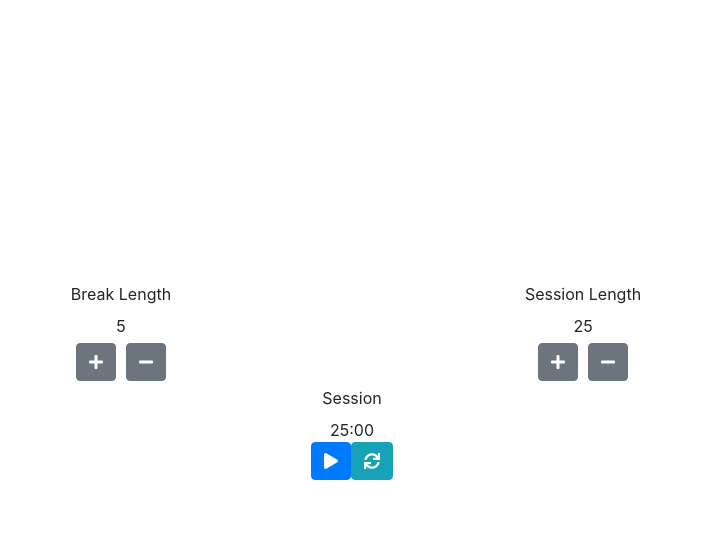
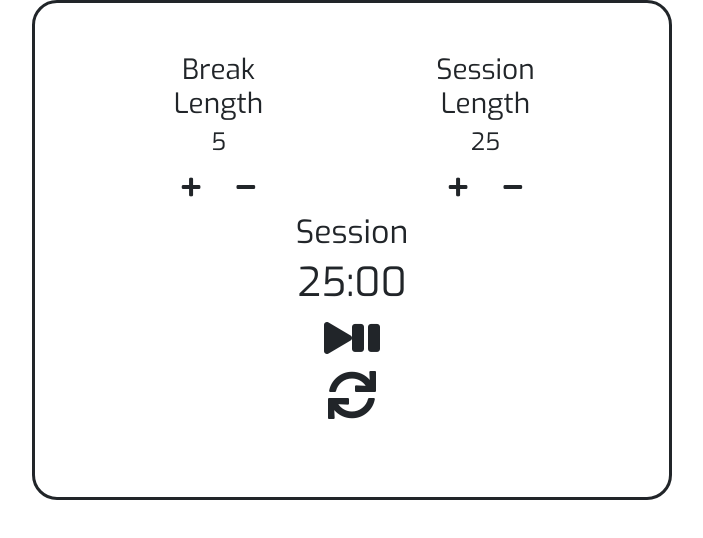
Before and after one commit to InaSLew/frontendLibrariesProjects, a React app in the folder pomodoroClock/: page / in a window 1280 px wide. Shown: the whole page, without its empty margins (288-991 px from the left). Built offline with nearby package versions, Linux system fonts and the light colour scheme.

Commit message:
Passed all tests and polished the look

```diff
--- a/pomodoroClock/public/index.html
+++ b/pomodoroClock/public/index.html
@@ -11,6 +11,7 @@
     <link rel="manifest" href="%PUBLIC_URL%/manifest.json" />
     <link rel="stylesheet" href="https://stackpath.bootstrapcdn.com/bootstrap/4.3.1/css/bootstrap.min.css" integrity="sha384-ggOyR0iXCbMQv3Xipma34MD+dH/1fQ784/j6cY/iJTQUOhcWr7x9JvoRxT2MZw1T" crossorigin="anonymous">
     <link rel="stylesheet" href="https://use.fontawesome.com/releases/v5.8.1/css/all.css" integrity="sha384-50oBUHEmvpQ+1lW4y57PTFmhCaXp0ML5d60M1M7uH2+nqUivzIebhndOJK28anvf" crossorigin="anonymous">
+    <link href="https://fonts.googleapis.com/css?family=Exo" rel="stylesheet">
     <title>Pomodoro Clock</title>
   </head>
   <body>
--- a/pomodoroClock/src/Break.js
+++ b/pomodoroClock/src/Break.js
@@ -3,13 +3,25 @@ import React from 'react';
 const Break = (props) => {
     return (
         <div className="break">
-            <label id="break-label" htmlFor="break-length">Break Length</label>
-            <div id="break-length">{props.breakLgh}</div>
-            <button id="break-increment" className="break-plus btn btn-secondary" onClick={props.breakIncrement}>
-                <i className="fas fa-plus"></i>
+            <label id="break-label" htmlFor="break-length" className="h3">Break Length</label>
+            <div id="break-length" className="h4">{props.breakLgh}</div>
+            <button
+                id="break-increment"
+                className="break-plus btn"
+                aria-label="Increment Break time by one minute"
+                onClick={props.breakIncrement}>
+                <span className="mobile-btns">
+                    <i className="fas fa-plus fa-lg"></i>
+                </span>
             </button>
-            <button id="break-decrement" className="break-minus btn btn-secondary" onClick={props.breakDecrement}>
-                <i className="fas fa-minus"></i>
+            <button
+                id="break-decrement"
+                className="break-minus btn"
+                aria-label="Decrement Break time by one minute"
+                onClick={props.breakDecrement}>
+                <span className="mobile-btns">
+                    <i className="fas fa-minus fa-lg"></i>
+                </span>
             </button>
         </div>
         );
--- a/pomodoroClock/src/PomodoroClock.js
+++ b/pomodoroClock/src/PomodoroClock.js
@@ -13,7 +13,7 @@ class PomodoroClock extends Component {
       isTimerOn: false,
       sessionLgh: 25,
       breakLgh: 5,
-      minutes: 25,
+      minutes: 0,
       seconds: 0,
       pausedAt: ""
     }
@@ -27,7 +27,8 @@ class PomodoroClock extends Component {
   }
 
   resetTimer() {
-    console.log("in Reset")
+    this.beep.pause();
+    this.beep.currentTime = 0;
     this.setState({
       cycle: "Session",
       isTimerOn: false,
@@ -41,65 +42,92 @@ class PomodoroClock extends Component {
   }
 
   breakIncrement () {
+    if (!this.state.isTimerOn) {
       this.state.breakLgh < 60 && this.setState({
-      breakLgh: this.state.breakLgh + 1
+        breakLgh: this.state.breakLgh + 1,
+        pausedAt: ""
       });
+    }
   }
 
   breakDecrement () {
+    if (!this.state.isTimerOn) {
       this.state.breakLgh > 1 && this.setState({
-      breakLgh: this.state.breakLgh - 1
+        breakLgh: this.state.breakLgh - 1,
+        pausedAt: ""
       });
+    }
   }
 
   sessionIncrement () {
+    if (!this.state.isTimerOn) {
       this.state.sessionLgh < 60 && this.setState({
-      sessionLgh: this.state.sessionLgh + 1
+        sessionLgh: this.state.sessionLgh + 1,
+        pausedAt: ""
       });
+    }
   }
 
   sessionDecrement () {
+    if (!this.state.isTimerOn) {
       this.state.sessionLgh > 1 && this.setState({
-      sessionLgh: this.state.sessionLgh - 1
+        sessionLgh: this.state.sessionLgh - 1,
+        pausedAt: ""
       });
+    }
   }
 
   controlTimer () {
-    console.log("clicked");
     this.setState({
       isTimerOn: !this.state.isTimerOn
     });
   }
 
   theTimer() {
-    console.log("heyo");
-    this.secondsRemaining = this.state.sessionLgh * 60;
+    this.secondsRemaining = (this.state.pausedAt === "" ? (this.state.cycle === "Session" ? this.state.sessionLgh * 60 : this.state.breakLgh * 60) : this.state.pausedAt)
     if (!this.state.isTimerOn) {
-      console.log("Timer goes off")
       this.controlTimer();
+      this.setState({
+        minutes: this.state.cycle === "Session" ? this.state.sessionLgh : this.state.breakLgh,
+        seconds: 0
+      });
       this.timer = setInterval(() => {
         this.secondsRemaining -= 1;
+        if (this.secondsRemaining < 0) {
+          this.setState({
+            cycle: this.state.cycle === "Session" ? "Break" : "Session",
+            pausedAt: ""
+          });
+          this.secondsRemaining = (this.state.cycle === "Session" ? this.state.sessionLgh : this.state.breakLgh) * 60
+        }
+        if (!this.secondsRemaining) {
+          this.beep.play();
+        }
         let mins = Math.floor(this.secondsRemaining / 60), secs = this.secondsRemaining - (mins * 60);
         this.setState({
           minutes: mins,
-          seconds: secs
+          seconds: secs,
+          pausedAt: this.secondsRemaining
         });
       }, 1000)
     } else {
-      console.log("Timer turned off")
       this.controlTimer();
       clearInterval(this.timer);
     }
+  }
 
-  }
   componentDidMount () {
+    this.setState({
+      minutes: this.state.sessionLgh,
+      seconds: 0
+    });
     document.getElementById("start_stop").addEventListener("click", () => {
       this.theTimer();
     });
+    this.beep = document.getElementById("beep");
   }
 
   render() {
-    // console.log("rendered");
     return (
       <div id="pomodoro-clock" className="pomodoro-clock container">
         <Break
@@ -115,6 +143,9 @@ class PomodoroClock extends Component {
           seconds={this.state.seconds}
           resetTimer={this.resetTimer}
           cycle={this.state.cycle} />
+        <audio id="beep" src="https://onlineclock.net/audio/options/default.mp3">
+          Your browser does not support the <code>audio</code> element.
+        </audio>
       </div>
       );
     }
--- a/pomodoroClock/src/PomodoroClock.scss
+++ b/pomodoroClock/src/PomodoroClock.scss
@@ -1,24 +1,27 @@
 $background-color: #FFFFFF;
+$displayFont: "Exo";
+
+body {
+  font-family: $displayFont, sans-serif;
+}
 
 .pomodoro-clock {
-  font-size: 1rem;
-  margin-top: 10%;
-  margin-left: auto;
-  margin-right: auto;
+  border: solid;
+  border-radius: 25px;
+  margin: auto;
   padding: 50px;
   background-color: $background-color;
-  width: 80%;
-  min-width: 600px;
+  height: 500px;
+  width: 50%;
+  min-width: 450px;
   text-align: center;
   display: grid;
   grid-template-columns: repeat(8, 1fr);
-  grid-template-rows: repeat(5, 1fr);
+  grid-template-rows: repeat(3, 1fr);
   grid-template-areas:
-    ". . . . . . . ."
     ". break break . . session session ."
     ". . . timer timer . . ."
-    ". . . start-stop reset . . ."
-    ". . . . . . . .";
+    ". . . start-stop reset . . .";
 }
 .break { grid-area: break }
 .session { grid-area: session }
@@ -30,3 +33,26 @@ $background-color: #FFFFFF;
 .break-minus { margin: 5px; }
 .session-plus { margin: 5px; }
 .session-minus { margin: 5px; }
+
+@media only screen and (max-width: 450px) {
+  body {
+    background-color: black;
+    color: white;
+  }
+  .pomodoro-clock {
+    background-color: black;
+    color: white;
+    display: flex;
+    flex-direction: column;
+    border: hidden;
+    min-width: 300px;
+    width: 100%;
+  }
+
+  .break .session .timer {
+    margin-bottom: 30px;
+  }
+  .mobile-btns {
+    color: white;
+  }
+}
--- a/pomodoroClock/src/Session.js
+++ b/pomodoroClock/src/Session.js
@@ -3,13 +3,26 @@ import React from 'react';
 const Session = (props) => {
     return (
         <div className="session">
-            <label id="session-label" htmlFor="session-length">Session Length</label>
-            <div id="session-length">{props.sessionLgh}</div>
-            <button id="session-increment" className="session-plus btn btn-secondary" onClick={props.sessionIncrement}>
-                <i className="fas fa-plus"></i>
+            <label id="session-label" htmlFor="session-length" className="h3">Session Length</label>
+            <div id="session-length" className="h4">{props.sessionLgh}</div>
+            <button
+                id="session-increment"
+                className="session-plus btn"
+                aria-label="Increment Session time by one minute"
+                onClick={props.sessionIncrement}>
+                <span className="mobile-btns">
+                    <i className="fas fa-plus fa-lg"></i>
+                </span>
             </button>
-            <button id="session-decrement" className="session-minus btn btn-secondary" onClick={props.sessionDecrement}>
-                <i className="fas fa-minus"></i>
+            <button
+                id="session-decrement"
+                className="session-minus btn"
+                aria-label="Decrement Session time by one minute"
+                onClick={props.sessionDecrement}>
+                <span className="mobile-btns">
+                    <i className="fas fa-minus fa-lg"></i>
+                </span>
+                {/* <i className="fas fa-minus fa-lg"></i> */}
             </button>
         </div>
     )
--- a/pomodoroClock/src/Timer.js
+++ b/pomodoroClock/src/Timer.js
@@ -3,14 +3,28 @@ import React from 'react';
 const Timer = (props) => {
     return (
         <div className="timer">
-            <label id="timer-label" htmlFor="time-left">{props.cycle}</label>
-            <div id="time-left">
+            <label id="timer-label" htmlFor="time-left" className="h2">{props.cycle}</label>
+            <div id="time-left" className="h1">
                 {(props.minutes ? (props.minutes < 10 ? `0${props.minutes}` : `${props.minutes}`) : "00")}:{(props.seconds ? (props.seconds < 10 ? `0${props.seconds}` : `${props.seconds}`) : "00")}
             </div>
-            <button id="start_stop" className="start-stop btn btn-primary" onClick={props.controlTimer}>
-                <i className="fas fa-play"></i><i className="fas fa-pause" hidden></i>
+            <button
+                id="start_stop"
+                className="start-stop btn"
+                aria-label="Play and pause the clock"
+                onClick={props.controlTimer}>
+                <span className="mobile-btns">
+                    <i className="fas fa-play fa-2x"></i><i className="fas fa-pause fa-2x"></i>
+                </span>
             </button>
-            <button id="reset" className="reset btn btn-info" onClick={props.resetTimer}><i className="fas fa-sync"></i></button>
+            <button
+                id="reset"
+                className="reset btn"
+                aria-label="Reset the clock to default state"
+                onClick={props.resetTimer}>
+                <span className="mobile-btns">
+                    <i className="fas fa-sync fa-3x"></i>
+                </span>
+            </button>
       </div>
     )
 }
```
Also changed, not shown: pomodoroClock/src/PomodoroClock.css, 1 other file. Lines whose indentation alone changed are shown as unchanged.
